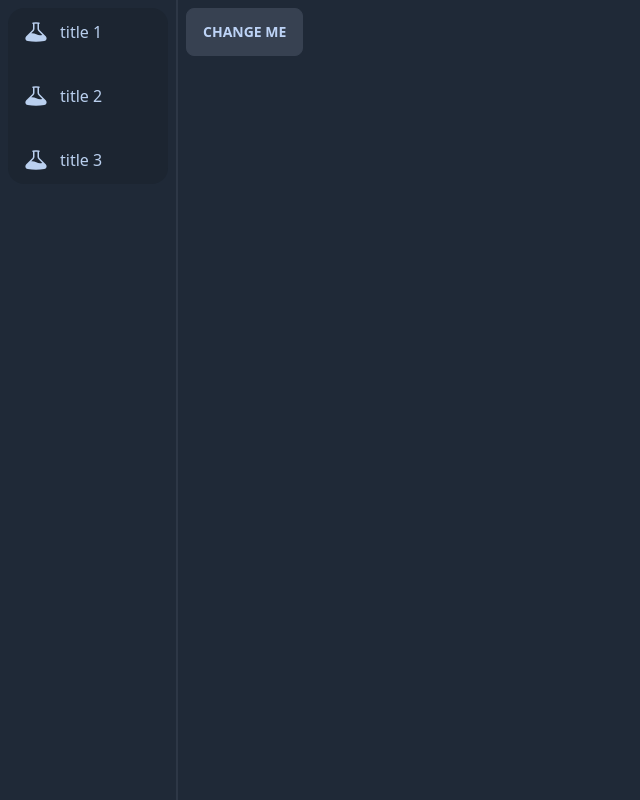
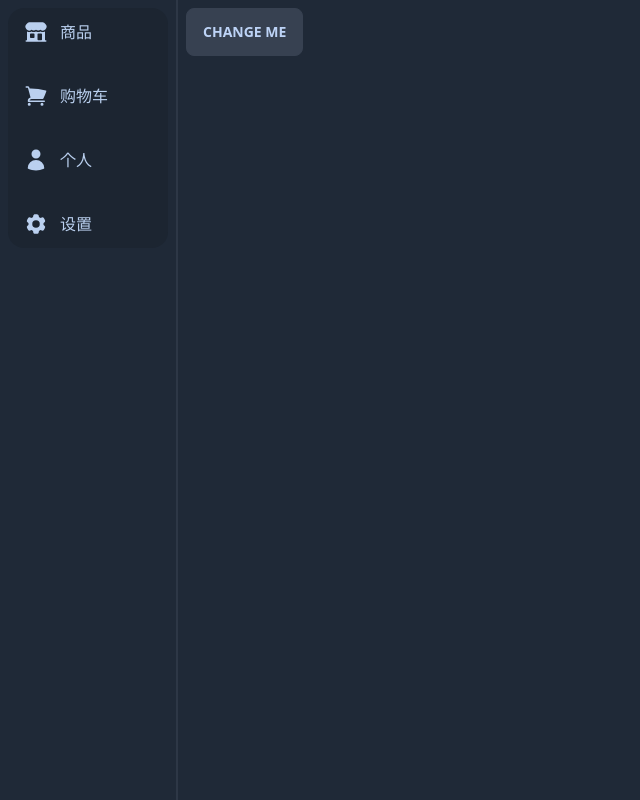
Before and after one commit to dsxksss/shop_coffee_application, a Vue app: page / in a window 1280 px wide. Shown: the whole page, without its empty margins (0-640 px from the left). Built offline with nearby package versions, Linux system fonts and the light colour scheme.

Commit message:
优化样式

```diff
--- a/src/components/Menu.vue
+++ b/src/components/Menu.vue
@@ -1,21 +1,34 @@
 <script setup>
-import { BeakerIcon } from '@heroicons/vue/24/solid'
+import { BuildingStorefrontIcon } from '@heroicons/vue/24/solid'
+import { ShoppingCartIcon } from '@heroicons/vue/24/solid'
+import { UserIcon } from '@heroicons/vue/24/solid'
+import { Cog6ToothIcon } from '@heroicons/vue/24/solid'
+
 import {ref} from "vue";
 const items = ref([
     {
         index:1,
-        title:"title 1",
-        component:BeakerIcon,
+        title:"商品",
+        iconColor:'',
+        component: BuildingStorefrontIcon,
     },
     {
         index:2,
-        title:"title 2",
-        component:BeakerIcon,
+        title:"购物车",
+        iconColor:'',
+        component: ShoppingCartIcon,
     },
     {
         index:3,
-        title:"title 3",
-        component:BeakerIcon,
+        title:"个人",
+        iconColor:'',
+        component: UserIcon,
+    },
+    {
+        index:4,
+        title:"设置",
+        iconColor:'',
+        component: Cog6ToothIcon,
     },
 ]);
 </script>
@@ -24,8 +37,8 @@ const items = ref([
     <ul class="menu bg-base-200 w-40 rounded-box space-y-4">
         <li v-for="item in items" :key="item.index">
             <a>
-               <component :is="item.component" class="w-6 h-6"></component>
-                <span>{{ item.title }}</span>
+               <component :is="item.component" :class="`w-6 h-6 ${item.iconColor}`"></component>
+                <span class="text-md">{{ item.title }}</span>
             </a>
         </li>
     </ul>
```
